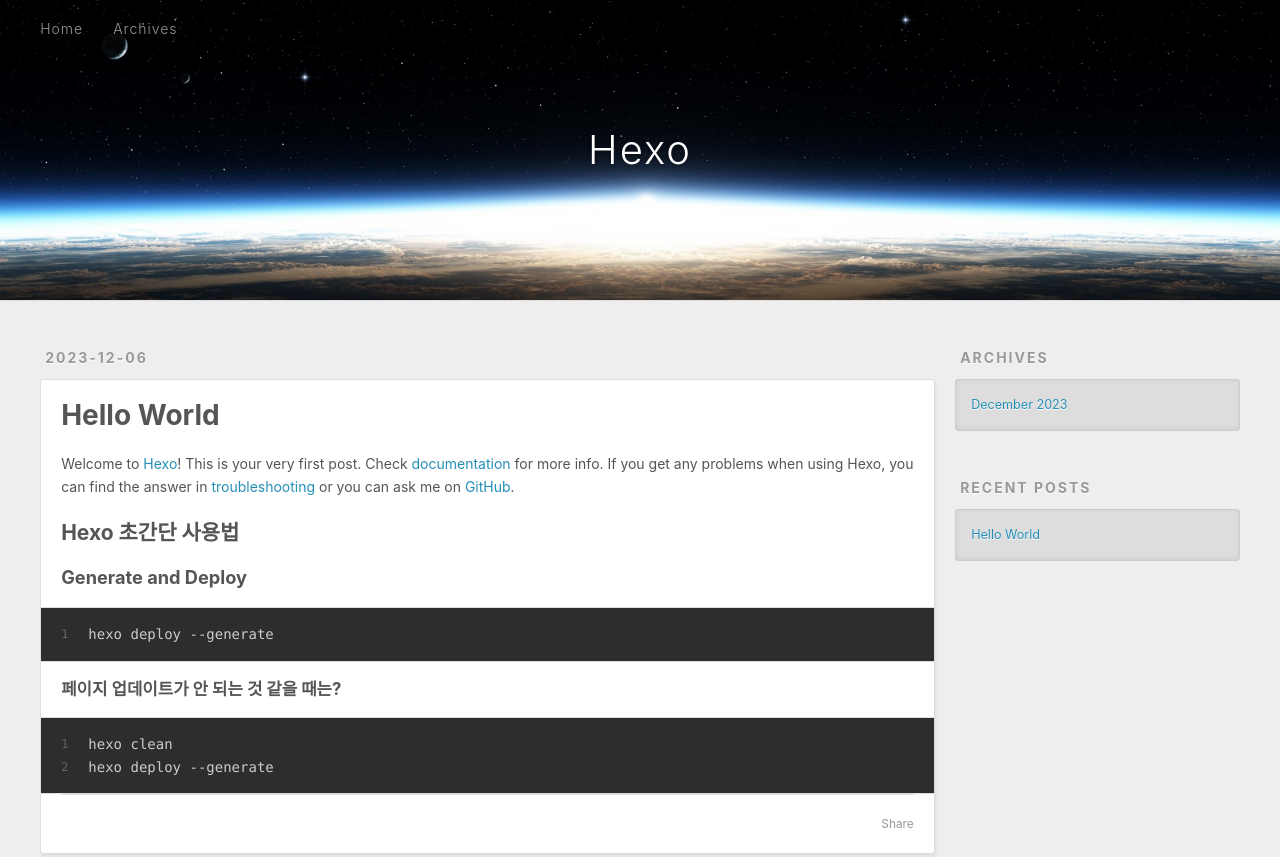
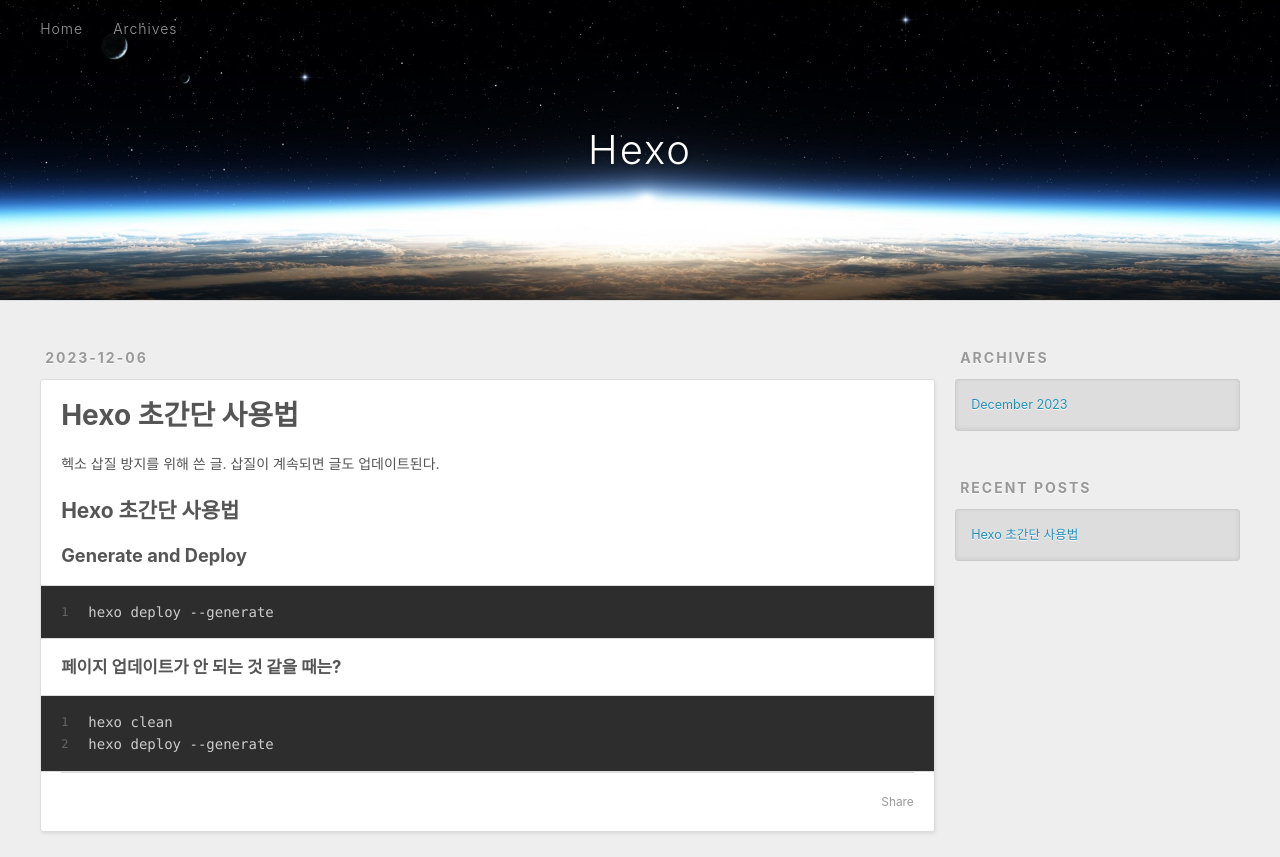
Before and after one commit to Canine89/canine89.github.io, a plain HTML site: page 2023/12/06/hello-world/index.html in a window 1280 px wide. Shown: the top 857 px of the page. Drawn offline with Linux system fonts and the light colour scheme.

Commit message:
Site updated: 2023-12-06 17:26:39

```diff
--- a/2023/12/06/hello-world/index.html
+++ b/2023/12/06/hello-world/index.html
@@ -4,17 +4,17 @@
   <meta charset="utf-8">
 
 
-  <title>Hello World | Hexo</title>
+  <title>Hexo 초간단 사용법 | Hexo</title>
   <meta name="viewport" content="width=device-width, initial-scale=1, shrink-to-fit=no">
-  <meta name="description" content="Welcome to Hexo! This is your very first post. Check documentation for more info. If you get any problems when using Hexo, you can find the answer in troubleshooting or you can ask me on GitHub. Hexo">
+  <meta name="description" content="헥소 삽질 방지를 위해 쓴 글. 삽질이 계속되면 글도 업데이트된다. Hexo 초간단 사용법Generate and Deploy1hexo deploy --generate  페이지 업데이트가 안 되는 것 같을 때는?12hexo cleanhexo deploy --generate">
 <meta property="og:type" content="article">
-<meta property="og:title" content="Hello World">
+<meta property="og:title" content="Hexo 초간단 사용법">
 <meta property="og:url" content="http://example.com/2023/12/06/hello-world/index.html">
 <meta property="og:site_name" content="Hexo">
-<meta property="og:description" content="Welcome to Hexo! This is your very first post. Check documentation for more info. If you get any problems when using Hexo, you can find the answer in troubleshooting or you can ask me on GitHub. Hexo">
+<meta property="og:description" content="헥소 삽질 방지를 위해 쓴 글. 삽질이 계속되면 글도 업데이트된다. Hexo 초간단 사용법Generate and Deploy1hexo deploy --generate  페이지 업데이트가 안 되는 것 같을 때는?12hexo cleanhexo deploy --generate">
 <meta property="og:locale" content="en_US">
 <meta property="article:published_time" content="2023-12-06T07:59:13.237Z">
-<meta property="article:modified_time" content="2023-12-06T08:25:16.047Z">
+<meta property="article:modified_time" content="2023-12-06T08:26:35.922Z">
 <meta property="article:author" content="John Doe">
 <meta name="twitter:card" content="summary">
 
@@ -85,7 +85,7 @@
 
 
     <h1 class="p-name article-title" itemprop="headline name">
-      Hello World
+      Hexo 초간단 사용법
     </h1>
 
 
@@ -93,7 +93,7 @@
 
     <div class="e-content article-entry" itemprop="articleBody">
 
-        <p>Welcome to <a target="_blank" rel="noopener" href="https://hexo.io/">Hexo</a>! This is your very first post. Check <a target="_blank" rel="noopener" href="https://hexo.io/docs/">documentation</a> for more info. If you get any problems when using Hexo, you can find the answer in <a target="_blank" rel="noopener" href="https://hexo.io/docs/troubleshooting.html">troubleshooting</a> or you can ask me on <a target="_blank" rel="noopener" href="https://github.com/hexojs/hexo/issues">GitHub</a>.</p>
+        <p>헥소 삽질 방지를 위해 쓴 글. 삽질이 계속되면 글도 업데이트된다.</p>
 <h2 id="Hexo-초간단-사용법"><a href="#Hexo-초간단-사용법" class="headerlink" title="Hexo 초간단 사용법"></a>Hexo 초간단 사용법</h2><h3 id="Generate-and-Deploy"><a href="#Generate-and-Deploy" class="headerlink" title="Generate and Deploy"></a>Generate and Deploy</h3><figure class="highlight plaintext"><table><tr><td class="gutter"><pre><span class="line">1</span><br></pre></td><td class="code"><pre><span class="line">hexo deploy --generate</span><br></pre></td></tr></table></figure>
 
 <h4 id="페이지-업데이트가-안-되는-것-같을-때는"><a href="#페이지-업데이트가-안-되는-것-같을-때는" class="headerlink" title="페이지 업데이트가 안 되는 것 같을 때는?"></a>페이지 업데이트가 안 되는 것 같을 때는?</h4><figure class="highlight plaintext"><table><tr><td class="gutter"><pre><span class="line">1</span><br><span class="line">2</span><br></pre></td><td class="code"><pre><span class="line">hexo clean</span><br><span class="line">hexo deploy --generate</span><br></pre></td></tr></table></figure>
@@ -102,7 +102,7 @@
 
     </div>
     <footer class="article-footer">
-      <a data-url="http://example.com/2023/12/06/hello-world/" data-id="clpthklpo00002p0fgo4pau3u" data-title="Hello World" class="article-share-link"><span class="fa fa-share">Share</span></a>
+      <a data-url="http://example.com/2023/12/06/hello-world/" data-id="clpthklpo00002p0fgo4pau3u" data-title="Hexo 초간단 사용법" class="article-share-link"><span class="fa fa-share">Share</span></a>
 
 
 
@@ -143,7 +143,7 @@
       <ul>
 
           <li>
-            <a href="/2023/12/06/hello-world/">Hello World</a>
+            <a href="/2023/12/06/hello-world/">Hexo 초간단 사용법</a>
           </li>
 
       </ul>
```
Also changed, not shown: archives/2023/12/index.html (+2 -2 lines), archives/2023/index.html (+2 -2 lines), archives/index.html (+2 -2 lines), index.html (+4 -4 lines).
